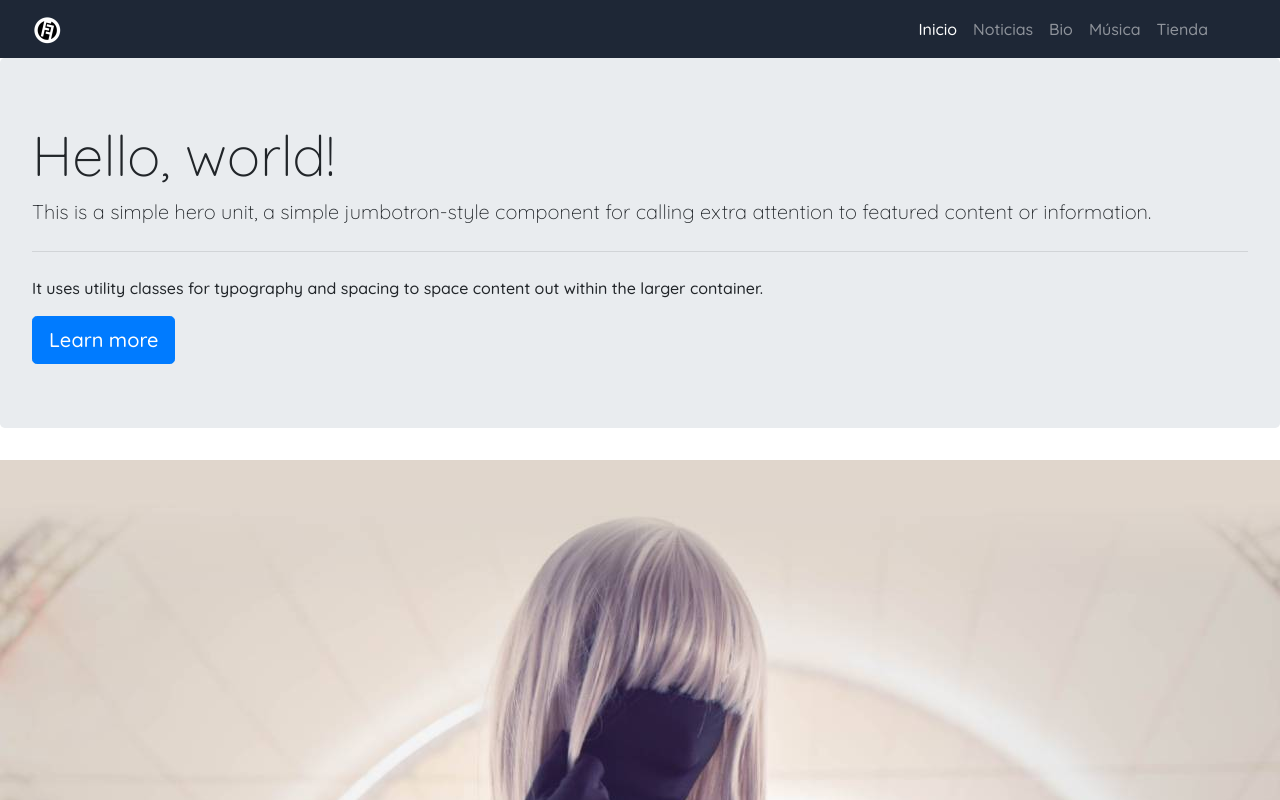
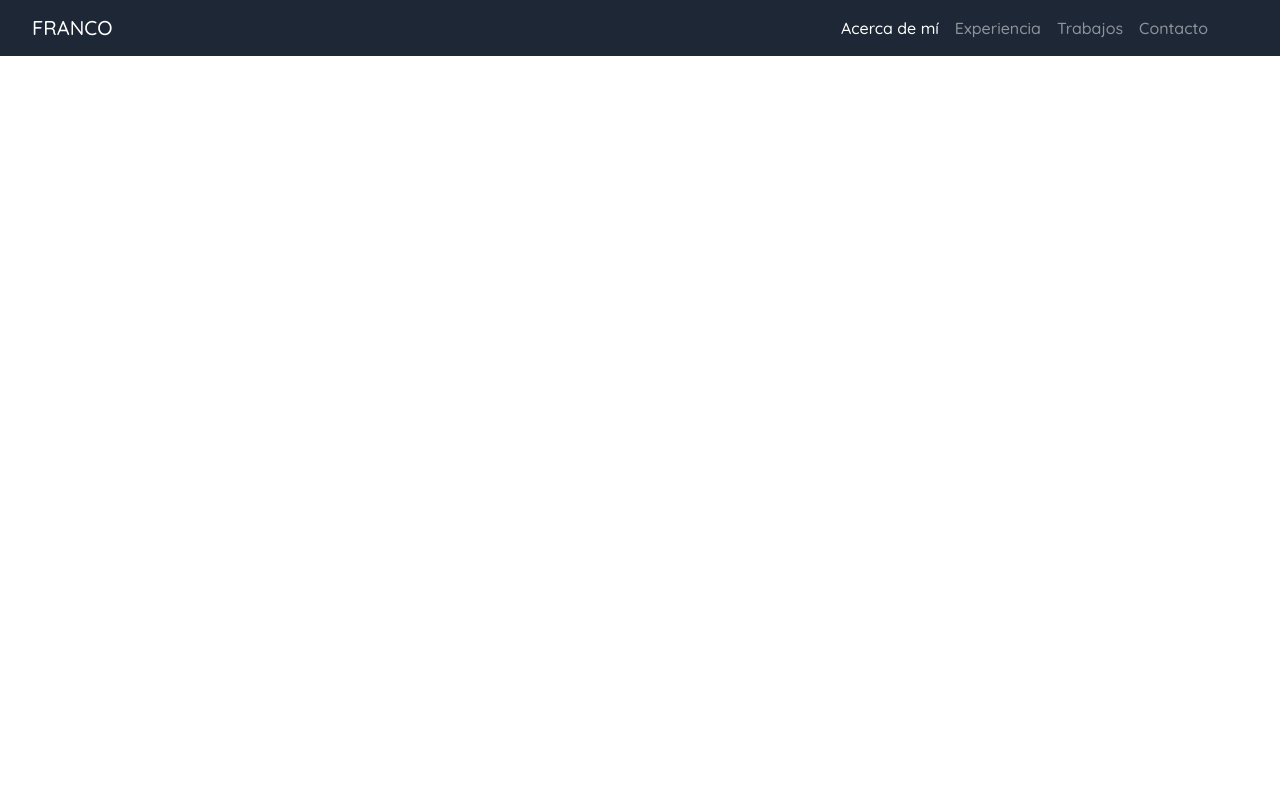
Before and after one commit to francocarrascog/prueba-modulo, a plain HTML site: page index.html in a window 1280 px wide. Shown: the top 800 px of the page. Drawn offline with nearby package versions, Linux system fonts and the light colour scheme.

Commit message:
added navbar

```diff
--- a/index.html
+++ b/index.html
@@ -17,41 +17,28 @@
 </head>
 <body>
     <!--Navbar-->
-    <nav class="navbar navbar-expand-lg navbar-dark">
-        <a class="navbar-brand ml-3" href="#"><img src="assets/img/logo.jpeg" alt="lofo-franco-franco" width="30"></a>
+    <nav class="navbar navbar-expand-lg navbar-dark fixed-top">
+        <a class="navbar-brand ml-3" href="#">FRANCO</a>
         <button class="navbar-toggler" type="button" data-toggle="collapse" data-target="#navbarNavAltMarkup" aria-controls="navbarNavAltMarkup" aria-expanded="false" aria-label="Toggle navigation">
             <span class="navbar-toggler-icon"></span>
         </button>
         <div class="collapse navbar-collapse justify-content-end mr-5" id="navbarNavAltMarkup">
             <div class="navbar-nav">
-                <a class="nav-link active" href="#">Inicio <span class="sr-only">(current)</span></a>
-                <a class="nav-link" href="#">Noticias</a>
-                <a class="nav-link" href="#">Bio</a>
-                <a class="nav-link" href="#" tabindex="-1" aria-disabled="true">Música</a>
-                <a class="nav-link" href="#" tabindex="-1" aria-disabled="true">Tienda</a>
+                <a class="nav-link active" href="#acercademi">Acerca de mí <span class="sr-only">(current)</span></a>
+                <a class="nav-link" href="#experiencia">Experiencia</a>
+                <a class="nav-link" href="#trabajos">Trabajos</a>
+                <a class="nav-link" href="#contacto" tabindex="-1" aria-disabled="true">Contacto</a>
             </div>
         </div>
     </nav>
-    <!--Hero Section-->
-    <div class="jumbotron">
-        <h1 class="display-4">Hello, world!</h1>
-        <p class="lead">This is a simple hero unit, a simple jumbotron-style component for calling extra attention to featured content or information.</p>
-        <hr class="my-4">
-        <p>It uses utility classes for typography and spacing to space content out within the larger container.</p>
-        <a class="btn btn-primary btn-lg" href="#" role="button">Learn more</a>
-    </div>
-    <section class="hero-section">
-        <img src="assets/img/bg-hero.jpg" class="img-fluid" alt="Responsive image">
-    </section>
 
-    <!--Form-->
-    <!--Footer-->
-    <footer>
 
-    </footer>
-    <!--jQuery + Popper JS + Bootstrap JS-->
+
+
+    <!--jQuery + Popper JS + Bootstrap JS + Script-->
     <script src="https://code.jquery.com/jquery-3.5.1.min.js" integrity="sha256-9/aliU8dGd2tb6OSsuzixeV4y/faTqgFtohetphbbj0=" crossorigin="anonymous"></script>
     <script src="https://cdn.jsdelivr.net/npm/popper.js@1.16.1/dist/umd/popper.min.js" integrity="sha384-9/reFTGAW83EW2RDu2S0VKaIzap3H66lZH81PoYlFhbGU+6BZp6G7niu735Sk7lN" crossorigin="anonymous"></script>
     <script src="https://cdn.jsdelivr.net/npm/bootstrap@4.5.3/dist/js/bootstrap.min.js" integrity="sha384-w1Q4orYjBQndcko6MimVbzY0tgp4pWB4lZ7lr30WKz0vr/aWKhXdBNmNb5D92v7s" crossorigin="anonymous"></script>
+    <script src="assets/js/script.js"></script>
 </body>
 </html>
```
Also changed, not shown: assets/js/script.js (added).
